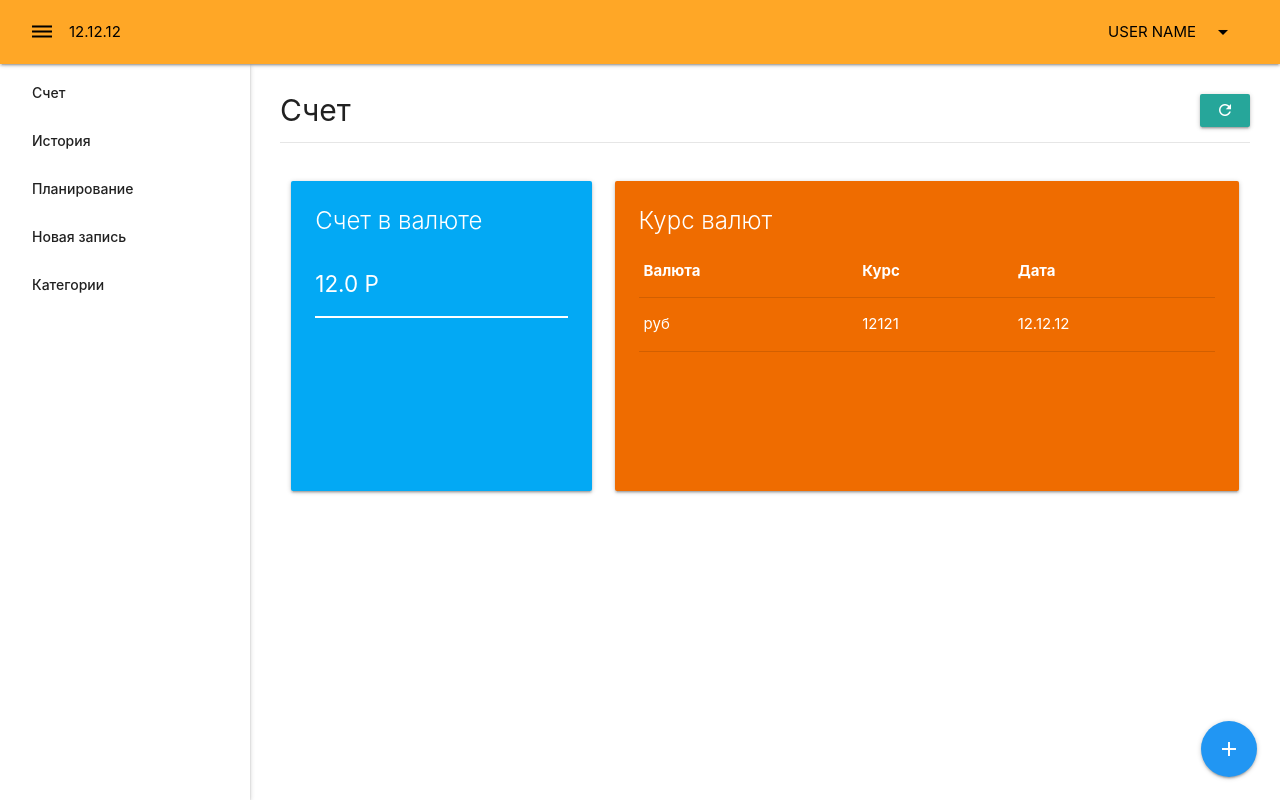
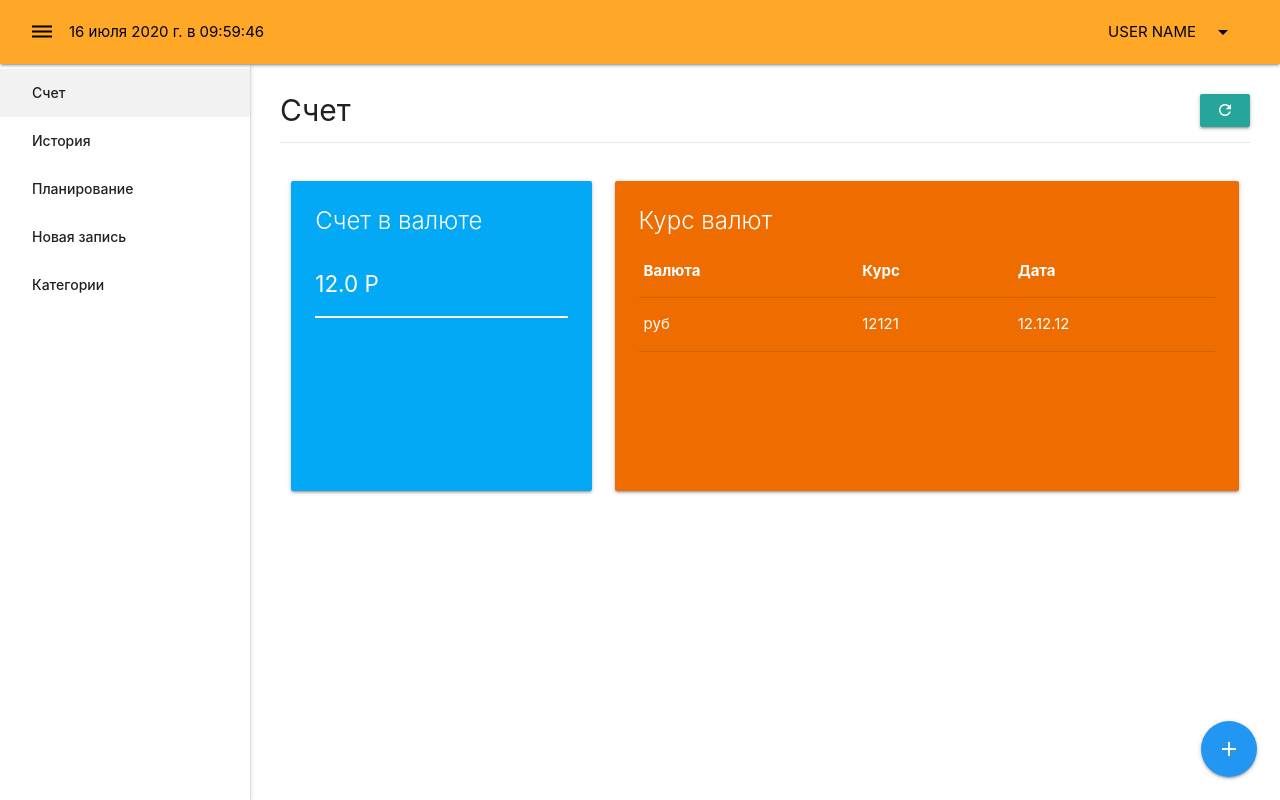
Before and after one commit to b11dg/vue-crm, a Vue app: page / in a window 1280 px wide. Built offline with nearby package versions, Linux system fonts and the light colour scheme.

Commit message:
create navbar and sidebar, dropdown, date filter

```diff
--- /dev/null
+++ b/src/components/app/Navbar.vue
@@ -0,0 +1,72 @@
+<template>
+    <nav class="navbar orange lighten-1">
+        <div class="nav-wrapper">
+            <div class="navbar-left">
+                <a href="#" @click.prevent="$emit('toggleSidebar')">
+                    <i class="material-icons black-text">dehaze</i>
+                </a>
+                <span class="black-text">{{date | date('datetime')}}</span>
+            </div>
+
+            <ul class="right hide-on-small-and-down">
+                <li>
+                    <a
+                        class="dropdown-trigger black-text"
+                        href="#"
+                        data-target="dropdown"
+                        ref="dropdown">
+                        USER NAME
+                        <i class="material-icons right">arrow_drop_down</i>
+                    </a>
+
+                    <ul id="dropdown" class="dropdown-content">
+                        <li>
+                            <router-link to="/profile" class="black-text">
+                                <i class="material-icons">account_circle</i>
+                                Профиль
+                            </router-link>
+                        </li>
+                        <li class="divider" tabindex="-1"></li>
+                        <li>
+                            <a href="#" class="black-text" @click.prevent="logout">
+                                <i class="material-icons">assignment_return</i>
+                                Выйти
+                            </a>
+                        </li>
+                    </ul>
+                </li>
+            </ul>
+        </div>
+    </nav>
+</template>
+
+<script>
+export default {
+    data: () => ({
+        date: new Date(),
+        interval: null,
+        dropdown: null,
+    }),
+    methods: {
+        logout() {
+            console.log('logout');
+            this.$router.push('/login?message=logout');
+        },
+    },
+    mounted() {
+        this.interval = setInterval(() => {
+            this.date = new Date();
+        }, 1000);
+        // eslint-disable-next-line no-undef
+        this.dropdown = M.Dropdown.init(this.$refs.dropdown, {
+            constrainWidth: false,
+        });
+    },
+    beforeDestroy() {
+        clearInterval(this.interval);
+        if (this.dropdown && this.dropdown.destroy) {
+            this.dropdown.destroy();
+        }
+    },
+};
+</script>
--- /dev/null
+++ b/src/components/app/Sidebar.vue
@@ -0,0 +1,28 @@
+<template>
+    <ul class="sidenav app-sidenav" :class="{open: value}">
+        <router-link
+            v-for="link in links"
+            :key="link.title"
+            tag="li"
+            active-class="active"
+            :to="link.url"
+            :exact="link.exact">
+            <a href="#" class="waves-effect waves-orange pointer">{{link.title}}</a>
+        </router-link>
+    </ul>
+</template>
+
+<script>
+export default {
+    props: ['value'],
+    data: () => ({
+        links: [
+            { title: 'Счет', url: '/', exact: true },
+            { title: 'История', url: '/history' },
+            { title: 'Планирование', url: '/planning' },
+            { title: 'Новая запись', url: '/record' },
+            { title: 'Категории', url: '/categories' },
+        ],
+    }),
+};
+</script>
--- /dev/null
+++ b/src/filters/date.filter.js
@@ -0,0 +1,16 @@
+export default function dateFilter(value, format = 'date') {
+    const options = {};
+
+    if (format.includes('date')) {
+        options.day = '2-digit';
+        options.month = 'long';
+        options.year = 'numeric';
+    }
+
+    if (format.includes('time')) {
+        options.hour = '2-digit';
+        options.minute = '2-digit';
+        options.second = '2-digit';
+    }
+    return new Intl.DateTimeFormat('ru-RU', options).format(new Date(value));
+}
--- a/src/layouts/MainLayout.vue
+++ b/src/layouts/MainLayout.vue
@@ -1,70 +1,35 @@
 <template>
     <div class="app-main-layout">
-        <nav class="navbar orange lighten-1">
-            <div class="nav-wrapper">
-                <div class="navbar-left">
-                    <a href="#">
-                        <i class="material-icons black-text">dehaze</i>
-                    </a>
-                    <span class="black-text">12.12.12</span>
-                </div>
+        <Navbar @toggleSidebar="isOpen = !isOpen" />
 
-                <ul class="right hide-on-small-and-down">
-                    <li>
-                        <a
-                            class="dropdown-trigger black-text"
-                            href="#"
-                            data-target="dropdown">
-                            USER NAME
-                            <i class="material-icons right">arrow_drop_down</i>
-                        </a>
+        <Sidebar v-model="isOpen" />
 
-                        <ul id="dropdown" class="dropdown-content">
-                            <li>
-                                <a href="#" class="black-text">
-                                    <i class="material-icons">account_circle</i>Профиль
-                                </a>
-                            </li>
-                            <li class="divider" tabindex="-1"></li>
-                            <li>
-                                <a href="#" class="black-text">
-                                    <i class="material-icons">assignment_return</i>Выйти
-                                </a>
-                            </li>
-                        </ul>
-                    </li>
-                </ul>
-            </div>
-        </nav>
-
-        <ul class="sidenav app-sidenav open">
-            <li>
-                <a href="#" class="waves-effect waves-orange pointer">Счет</a>
-            </li>
-            <li>
-                <a href="#" class="waves-effect waves-orange pointer">История</a>
-            </li>
-            <li>
-                <a href="#" class="waves-effect waves-orange pointer">Планирование</a>
-            </li>
-            <li>
-                <a href="#" class="waves-effect waves-orange pointer">Новая запись</a>
-            </li>
-            <li>
-                <a href="#" class="waves-effect waves-orange pointer">Категории</a>
-            </li>
-        </ul>
-
-        <main class="app-content">
+        <main class="app-content" :class="{full: !isOpen}">
             <div class="app-page">
                 <router-view />
             </div>
         </main>
 
         <div class="fixed-action-btn">
-            <a class="btn-floating btn-large blue" href="#">
+            <router-link class="btn-floating btn-large blue" to="/record">
                 <i class="large material-icons">add</i>
-            </a>
+            </router-link>
         </div>
     </div>
 </template>
+
+<script>
+import Navbar from '@/components/app/Navbar.vue';
+import Sidebar from '@/components/app/Sidebar.vue';
+
+export default {
+    name: 'main-layout',
+    components: {
+        Navbar,
+        Sidebar,
+    },
+    data: () => ({
+        isOpen: true,
+    }),
+};
+</script>
--- a/src/main.js
+++ b/src/main.js
@@ -1,4 +1,5 @@
 import Vue from 'vue';
+import dateFilter from '@/filters/date.filter';
 import App from './App.vue';
 import router from './router';
 import store from './store';
@@ -7,6 +8,8 @@
 
 Vue.config.productionTip = false;
 
+Vue.filter('date', dateFilter);
+
 new Vue({
     router,
     store,
--- a/src/router/index.js
+++ b/src/router/index.js
@@ -1,6 +1,5 @@
 import Vue from 'vue';
 import VueRouter from 'vue-router';
-import Home from '../views/Home.vue';
 
 Vue.use(VueRouter);
 
@@ -9,7 +8,7 @@
         path: '/',
         name: 'home',
         meta: { layout: 'main' },
-        component: Home,
+        component: () => import('../views/Home.vue'),
     },
     {
         path: '/login',
@@ -30,10 +29,10 @@
         component: () => import('../views/Categories.vue'),
     },
     {
-        path: '/detail-record',
-        name: 'detail-record',
+        path: '/detail',
+        name: 'detail',
         meta: { layout: 'main' },
-        component: () => import('../views/DetailRecord.vue'),
+        component: () => import('../views/Detail.vue'),
     },
     {
         path: '/history',
```
Also changed, not shown: src/views/Detail.vue (renamed from src/views/DetailRecord.vue).
